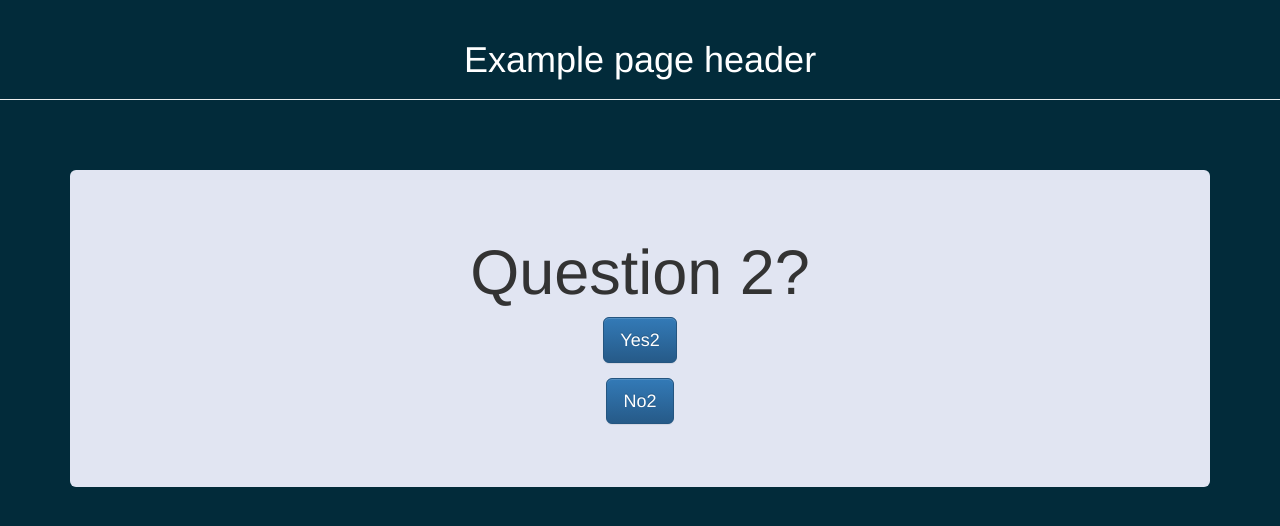
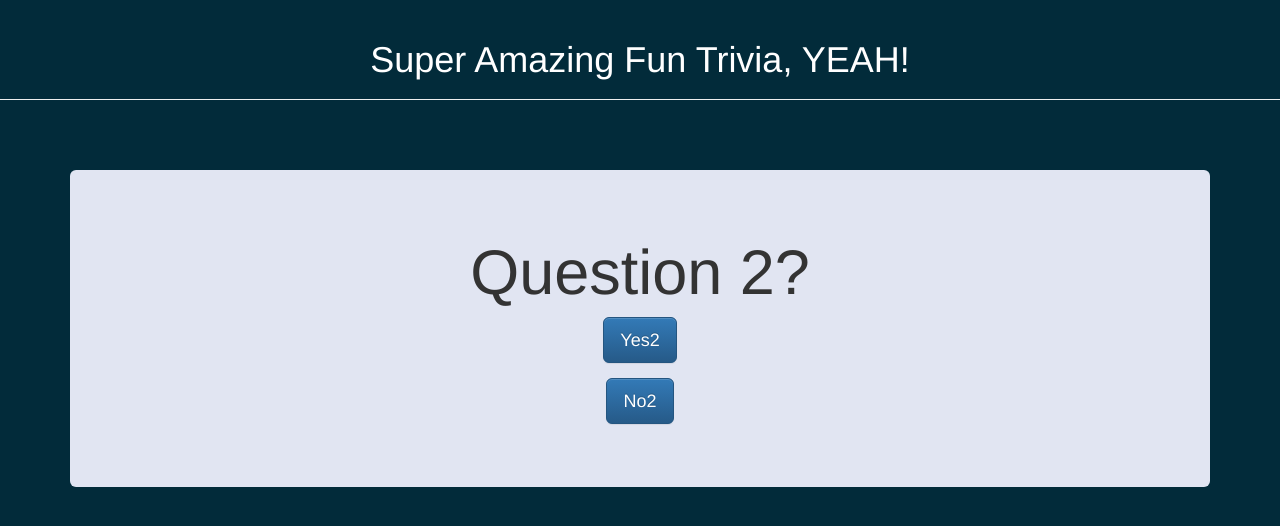
Before and after one commit to whats-a-handle/TriviaGame, a plain HTML site: page index.html in a window 1280 px wide. Drawn offline with nearby package versions, Linux system fonts and the light colour scheme.

Commit message:
Changed title and added div for alerts

```diff
--- a/index.html
+++ b/index.html
@@ -15,7 +15,7 @@
 <body>
 	<header>
 		<div class="page-header text-center">
-  			<h1>Example page header</h1>
+  			<h1>Super Amazing Fun Trivia, YEAH!</h1>
 		</div>
  </header>
 	<div class="container jumbo-container">
@@ -24,6 +24,7 @@
 			  <div class="answer-button-container">
 
 			</div>
+			<div class="answer-container"></div>
 
 
 		</div>
```
